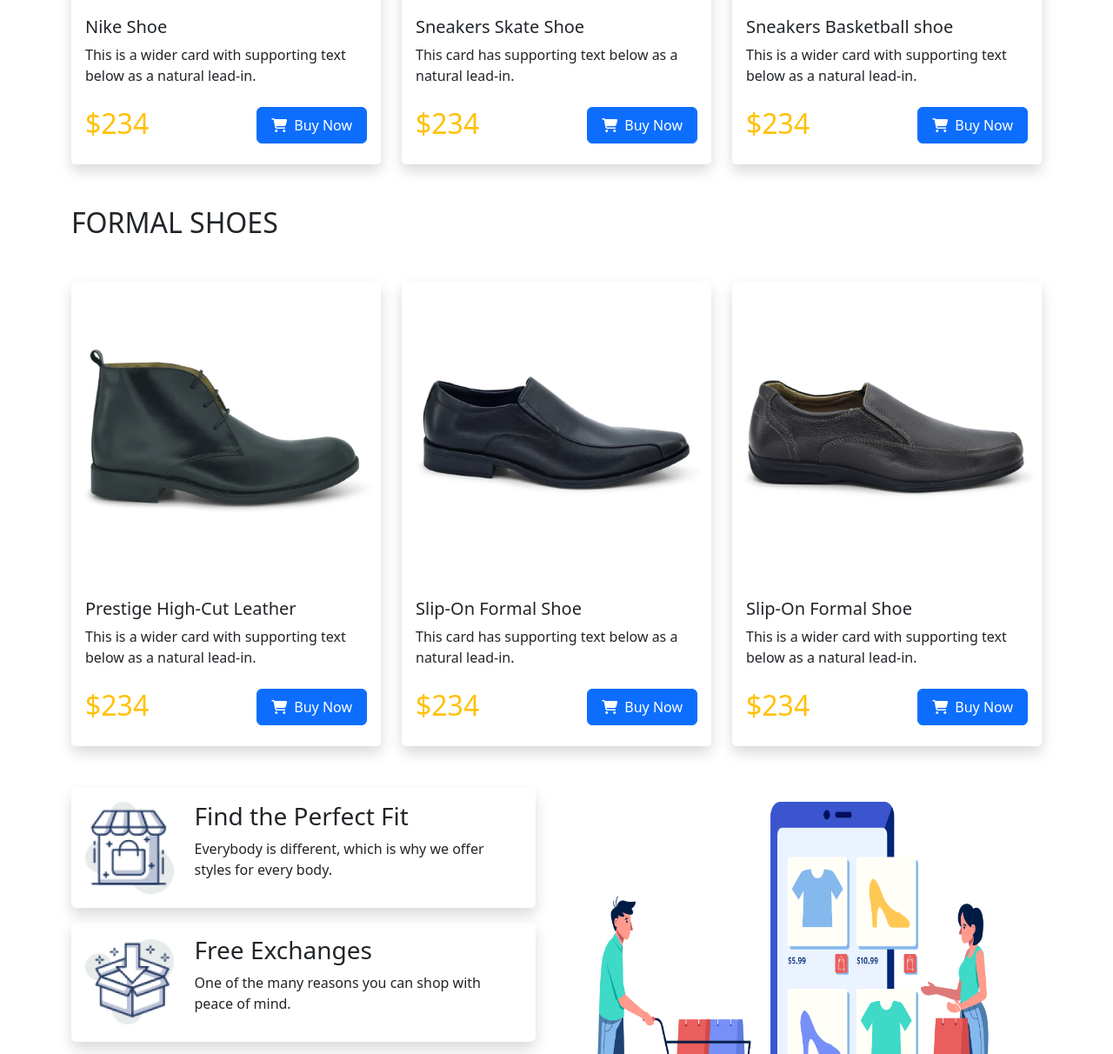
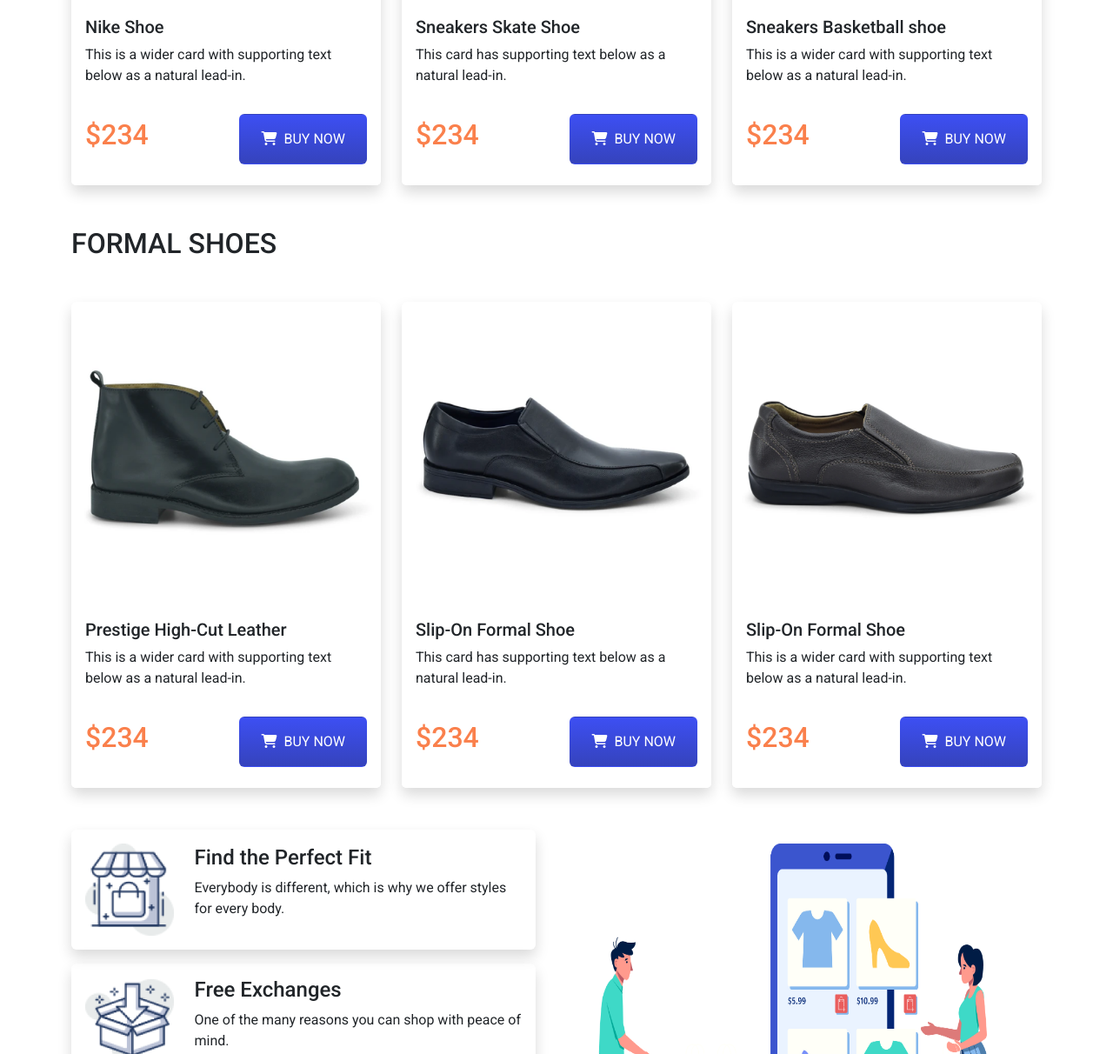
Before and after one commit to kawsar12759/bootstrap-practice-projects, a plain HTML site: page nike/index.html in a window 1280 px wide. Shown: the part 1098-2310 px from the top of the page at 87% size. Drawn offline with nearby package versions, Linux system fonts and the light colour scheme.

Commit message:
updated font and color for Nike

```diff
--- a/nike/index.html
+++ b/nike/index.html
@@ -7,6 +7,9 @@
     <link rel="stylesheet" href="https://cdn.jsdelivr.net/npm/bootstrap@5.3.2/dist/css/bootstrap.min.css">
     <script src="https://kit.fontawesome.com/f49427f565.js" crossorigin="anonymous"></script>
     <link rel="stylesheet" href="style.css">
+    <link rel="preconnect" href="https://fonts.googleapis.com">
+    <link rel="preconnect" href="https://fonts.gstatic.com" crossorigin>
+    <link href="https://fonts.googleapis.com/css2?family=Roboto:wght@400;500;700&display=swap" rel="stylesheet">
     <title>Penguin Fashion</title>
 </head>
 
@@ -23,18 +26,18 @@
                         <span class="navbar-toggler-icon"></span>
                     </button>
                     <div class="collapse navbar-collapse justify-content-end" id="navbarSupportedContent">
-                        <ul class="navbar-nav mb-2 mb-lg-0">
+                        <ul class="navbar-nav mb-2 mb-lg-0 ">
                             <li class="nav-item">
-                                <a class="nav-link" aria-current="page" href="#">Home</a>
+                                <a class="nav-link text-black" aria-current="page" href="#">Home</a>
                             </li>
                             <li class="nav-item">
-                                <a class="nav-link" href="#">Product</a>
+                                <a class="nav-link text-black" href="#">Product</a>
                             </li>
                             <li class="nav-item">
-                                <a class="nav-link">About us</a>
+                                <a class="nav-link text-black">About us</a>
                             </li>
                             <li class="nav-item">
-                                <a class="nav-link">Contact us</a>
+                                <a class="nav-link text-black">Contact us</a>
                             </li>
                         </ul>
 
@@ -46,14 +49,14 @@
 
                 <div class="col-lg-6 d-flex flex-column justify-content-center ml-auto">
                     <div class="w-100 mt-4 mt-lg-0">
-                        <h1 class="fs-1 fw-bolder mb-3"><span class="text-warning">NIKE REACT</span><br>
+                        <h1 class="fs-1 fw-bolder mb-3"><span class="text-penguin">NIKE REACT</span><br>
                             <span>INFINITY RUN 2</span>
                         </h1>
                         <P>Lorem ipsum dolor, sit amet consectetur adipisicing elit. Consequatur blanditiis sit
                             commodi dolorum.</P>
-                        <button class="btn btn-primary px-3 py-2 mt-2"><i
+                        <button class="btn bg-buy-btn px-4 py-3 mt-2"><i
                                 class="fa-solid fa-cart-shopping inline me-1"></i>
-                            Buy Now</button>
+                            BUY NOW</button>
                     </div>
                 </div>
                 <div class="col-lg-6 d-flex align-items-center justify-content-center mt-0">
@@ -77,11 +80,11 @@
                             </p>
                         </div>
                         <div class="card-footer bg-white border-0 pb-4">
-                            <div class="d-flex justify-content-between">
-                                <h2 class="m-0 p-0 text-warning">$234</h2>
-                                <button class="btn btn-primary px-3 py-2"><i
+                            <div class="d-flex justify-content-between align-items-center">
+                                <h2 class="m-0 p-0 text-penguin">$234</h2>
+                                <button class="btn bg-buy-btn px-4 py-3 mt-2"><i
                                         class="fa-solid fa-cart-shopping inline me-1"></i>
-                                    Buy Now</button>
+                                    BUY NOW</button>
                             </div>
                         </div>
                     </div>
@@ -96,11 +99,11 @@
                             <p class="card-text">This card has supporting text below as a natural lead-in.</p>
                         </div>
                         <div class="card-footer bg-white border-0 pb-4">
-                            <div class="d-flex justify-content-between">
-                                <h2 class="m-0 p-0 text-warning">$234</h2>
-                                <button class="btn btn-primary px-3 py-2"><i
+                            <div class="d-flex justify-content-between align-items-center">
+                                <h2 class="m-0 p-0 text-penguin">$234</h2>
+                                <button class="btn bg-buy-btn px-4 py-3 mt-2"><i
                                         class="fa-solid fa-cart-shopping inline me-1"></i>
-                                    Buy Now</button>
+                                    BUY NOW</button>
                             </div>
                         </div>
                     </div>
@@ -116,11 +119,11 @@
                             </p>
                         </div>
                         <div class="card-footer bg-white border-0 pb-4">
-                            <div class="d-flex justify-content-between">
-                                <h2 class="m-0 p-0 text-warning">$234</h2>
-                                <button class="btn btn-primary px-3 py-2"><i
+                            <div class="d-flex justify-content-between align-items-center">
+                                <h2 class="m-0 p-0 text-penguin">$234</h2>
+                                <button class="btn bg-buy-btn px-4 py-3 mt-2"><i
                                         class="fa-solid fa-cart-shopping inline me-1"></i>
-                                    Buy Now</button>
+                                    BUY NOW</button>
                             </div>
                         </div>
                     </div>
@@ -139,11 +142,11 @@
                             </p>
                         </div>
                         <div class="card-footer bg-white border-0 pb-4">
-                            <div class="d-flex justify-content-between">
-                                <h2 class="m-0 p-0 text-warning">$234</h2>
-                                <button class="btn btn-primary px-3 py-2"><i
+                            <div class="d-flex justify-content-between align-items-center">
+                                <h2 class="m-0 p-0 text-penguin">$234</h2>
+                                <button class="btn bg-buy-btn px-4 py-3 mt-2"><i
                                         class="fa-solid fa-cart-shopping inline me-1"></i>
-                                    Buy Now</button>
+                                    BUY NOW</button>
                             </div>
                         </div>
                     </div>
@@ -156,11 +159,11 @@
                             <p class="card-text">This card has supporting text below as a natural lead-in.</p>
                         </div>
                         <div class="card-footer bg-white border-0 pb-4">
-                            <div class="d-flex justify-content-between">
-                                <h2 class="m-0 p-0 text-warning">$234</h2>
-                                <button class="btn btn-primary px-3 py-2"><i
+                            <div class="d-flex justify-content-between align-items-center">
+                                <h2 class="m-0 p-0 text-penguin">$234</h2>
+                                <button class="btn bg-buy-btn px-4 py-3 mt-2"><i
                                         class="fa-solid fa-cart-shopping inline me-1"></i>
-                                    Buy Now</button>
+                                    BUY NOW</button>
                             </div>
                         </div>
                     </div>
@@ -174,11 +177,11 @@
                             </p>
                         </div>
                         <div class="card-footer bg-white border-0 pb-4">
-                            <div class="d-flex justify-content-between">
-                                <h2 class="m-0 p-0 text-warning">$234</h2>
-                                <button class="btn btn-primary px-3 py-2"><i
+                            <div class="d-flex justify-content-between align-items-center">
+                                <h2 class="m-0 p-0 text-penguin">$234</h2>
+                                <button class="btn bg-buy-btn px-4 py-3 mt-2"><i
                                         class="fa-solid fa-cart-shopping inline me-1"></i>
-                                    Buy Now</button>
+                                    BUY NOW</button>
                             </div>
                         </div>
                     </div>
@@ -197,7 +200,7 @@
                             <div class="d-flex align-items-center shadow rounded p-3">
                                 <img class="h-50 w-25 pe-4" src="icons/image 12.png" alt="">
                                 <div>
-                                    <h3>Find the Perfect Fit</h3>
+                                    <h4>Find the Perfect Fit</h4>
                                     <p>Everybody is different, which is why we
                                         offer styles for every body.</p>
                                 </div>
@@ -209,7 +212,7 @@
                             <div class="d-flex align-items-center shadow rounded p-3">
                                 <img class="h-50 w-25 pe-4" src="icons/image 13.png" alt="">
                                 <div>
-                                    <h3>Free Exchanges</h3>
+                                    <h4>Free Exchanges</h4>
                                     <p>One of the many reasons you can shop
                                         with peace of mind.</p>
                                 </div>
@@ -221,7 +224,7 @@
                             <div class="d-flex align-items-center shadow rounded p-3">
                                 <img class="h-50 w-25 pe-4" src="icons/image 14.png" alt="">
                                 <div>
-                                    <h3>Contact Our Seller</h3>
+                                    <h4>Contact Our Seller</h4>
                                     <p>They are here to help you. That's quite
                                         literally what we pay them for.</p>
                                 </div>
--- a/nike/style.css
+++ b/nike/style.css
@@ -1,3 +1,18 @@
-.bg-penguin{
+body {
+    font-family: "Roboto", sans-serif;
+}
+
+
+.bg-penguin {
     background-color: #FFF9F4;
 }
+
+
+.bg-buy-btn {
+    background: linear-gradient(180deg, #3D4FF3 0%, #3543BC 100%);
+    color: #ffffff;
+}
+
+.text-penguin {
+    color: #FA804C;
+}
```
